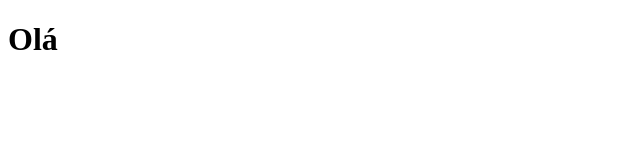
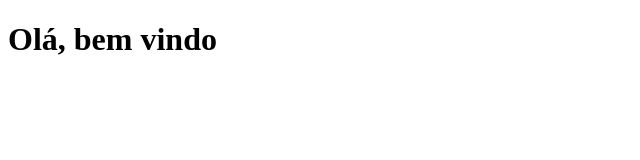
Before and after one commit to arthurvansuit/apex-html, a plain HTML site: page index.html in a window 1280 px wide. Shown: the whole page, without its empty margins (0-640 px from the left). Drawn offline with Linux system fonts and the light colour scheme.

Commit message:
segundo commit

```diff
--- a/index.html
+++ b/index.html
@@ -5,6 +5,6 @@
         <title>Document</title>
 </head>
 <body>
-    <h1>Olá</h1>
+    <h1>Olá, bem vindo</h1>
 </body>
 </html>
```
